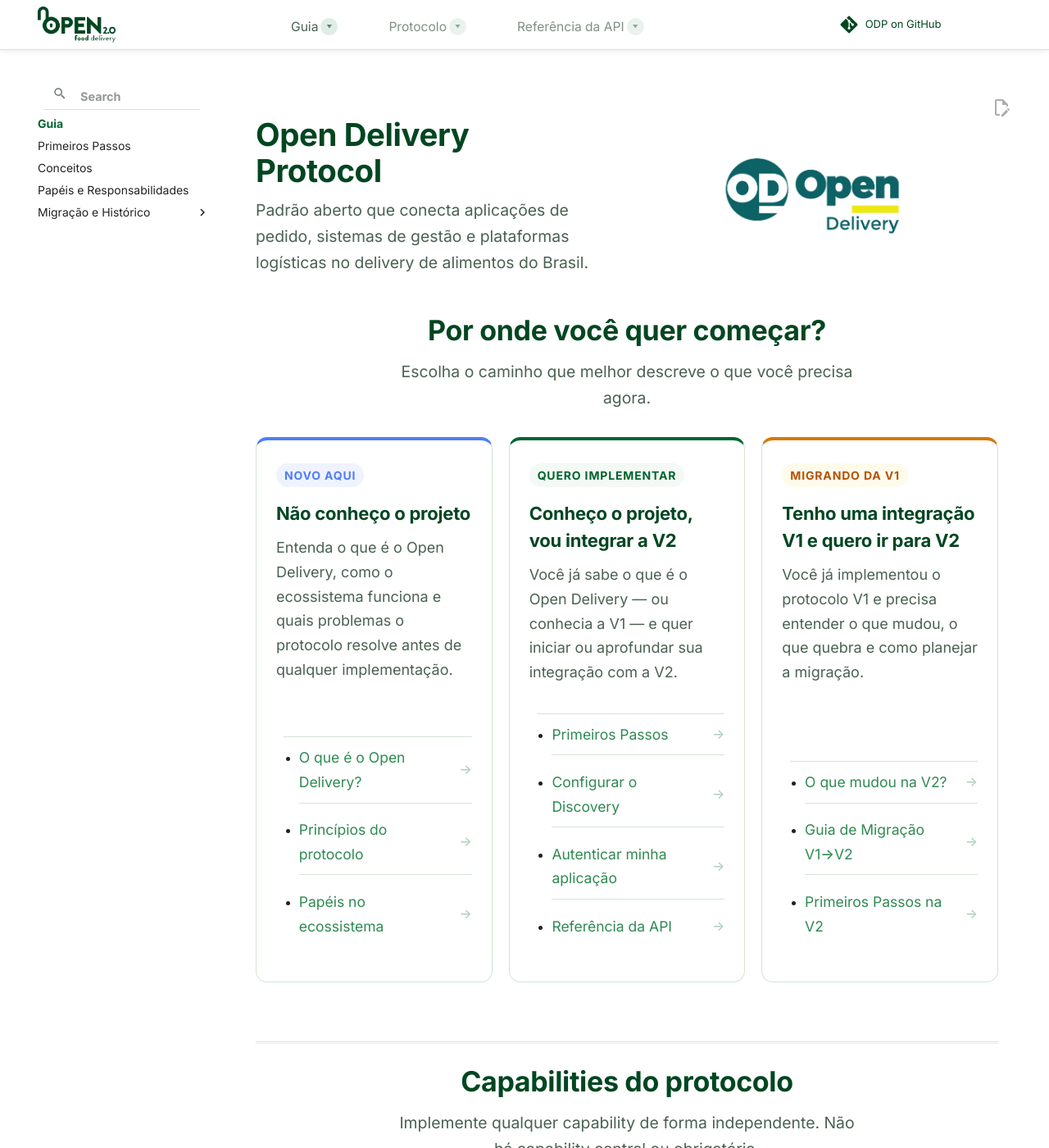
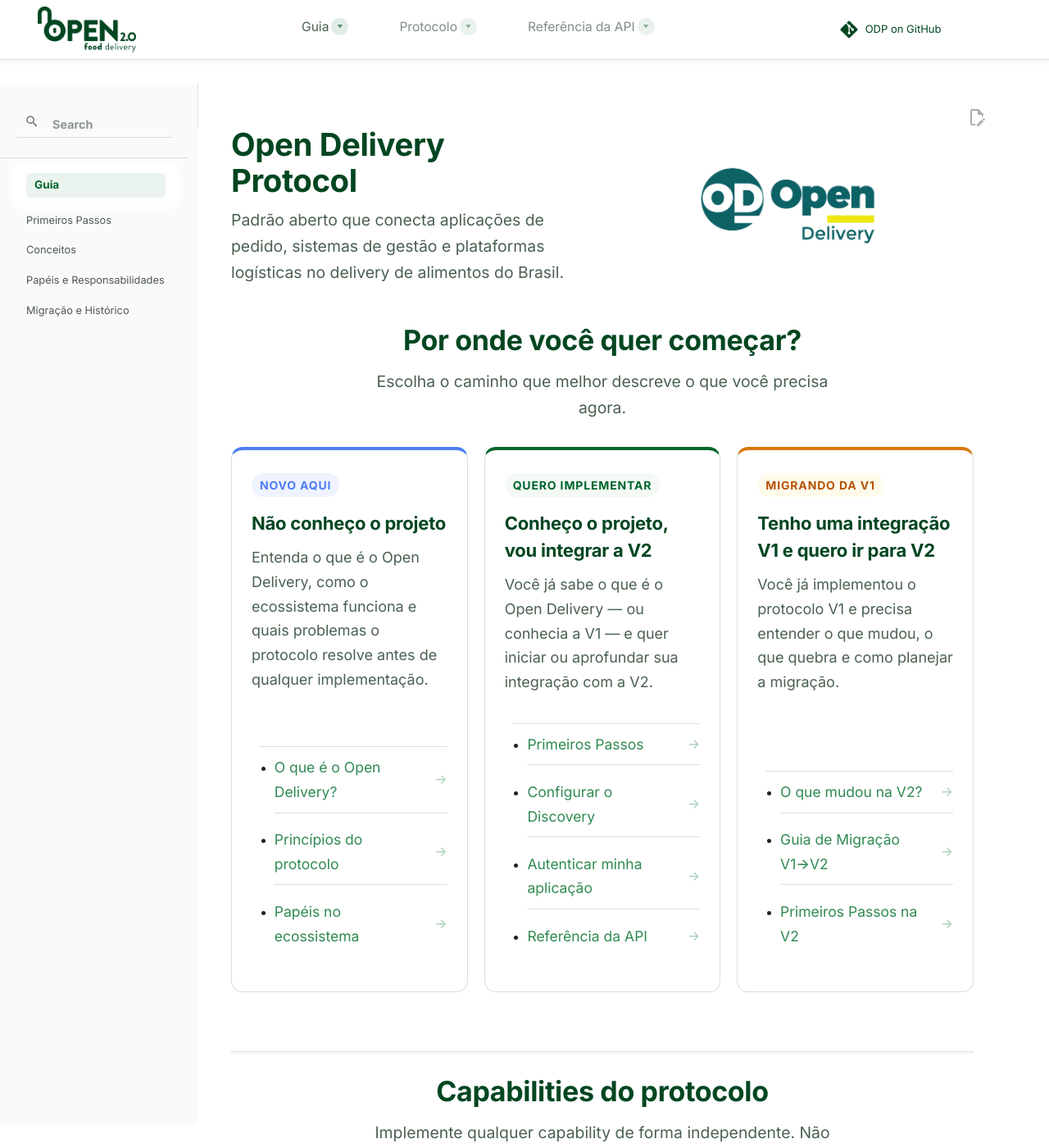
Before and after one commit to Abrasel-Nacional/opendelivery-v2, an MkDocs documentation site: the page built from docs/index.md, in a window 1280 px wide and 1400 px high. Shown: the whole window at 82% size. Built offline with MkDocs 1.6.1 and Material for MkDocs 9.7.7, drawn with Linux system fonts in a browser that asks for light colours; comment, search, counter and statistics services are not loaded.

Commit message:
Add .gitignore and update theme.css for sidebar styling and layout adjustments

```diff
--- a/docs/stylesheets/theme.css
+++ b/docs/stylesheets/theme.css
@@ -93,7 +93,7 @@
 
 .md-header__button.md-logo img,
 .md-header__button.md-logo svg {
-  height: 2.2rem;
+  height: 2.8rem;
   width: auto;
   filter: url(#od-logo-color);
 }
@@ -159,12 +159,100 @@
   .od-header-nav { display: none; }
 }
 
-/* ── Sidebar esquerda: encostar no topo ───────────────────────────────
-   O Material reserva 1.2rem de padding-top por padrão (.md-sidebar) antes
-   do primeiro item — com a busca custom ocupando esse topo, o respiro
-   ficava grande demais em relação à barra de tabs. */
+/* ── Sidebar esquerda ─────────────────────────────────────────────────
+   Remove o recuo lateral que o Material aplica por padrão, encostando
+   a sidebar na borda esquerda da página. O grid (.md-main__inner) tem
+   margin: 0 auto que o centraliza — zerando o margin-left ele passa a
+   alinhar à esquerda e a sidebar toca a borda do viewport. */
+.md-main__inner {
+  margin-left: 0 !important;
+}
+
 .md-sidebar--primary {
-  padding-top: 0.3rem;
+  padding-top: 1.4rem;
+  padding-left: 0;
+  left: 0 !important;
+  border-right: 1px solid var(--od-border);
+}
+
+.md-sidebar--primary .md-sidebar__scrollwrap {
+  margin: 0;
+  padding-left: 0;
+}
+
+.md-sidebar--primary .md-sidebar__inner {
+  padding-left: 0;
+}
+
+/* ── Sidebar nav: equiparado ao estilo do ReDoc ───────────────────────
+   Mesmo fundo (#fafafa), mesmas fontes/tamanhos/cores e hover,
+   espelhando a hierarquia depth0/depth1/depth2 do ReDoc. */
+
+/* Fundo igual ao sidebar do ReDoc — precisa cobrir a sidebar inteira,
+   incluindo scrollwrap e inner que têm background próprio no Material. */
+.md-sidebar--primary,
+.md-sidebar--primary .md-sidebar__scrollwrap,
+.md-sidebar--primary .md-sidebar__inner {
+  background-color: #fafafa !important;
+}
+
+/* Seção de nível 0: título do nav (ex: "Guia", "Protocolo") →
+   equivalente ao depth0 do ReDoc */
+.md-sidebar--primary .md-nav__title {
+  font-size: 0.62rem !important;
+  font-weight: 600 !important;
+  letter-spacing: 0.07em;
+  text-transform: uppercase;
+  color: var(--od-green) !important;
+  padding: 12px 1rem 2px;
+  border-top: 1px solid var(--od-border);
+  background-color: transparent;
+}
+
+.md-sidebar--primary .md-nav--primary > .md-nav__title {
+  border-top: none;
+  padding-top: 4px;
+}
+
+/* Links: o hover/active é aplicado no <li> (bloco de largura total)
+   em vez do <a>, evitando o efeito de "quadrado" em volta do texto. */
+.md-sidebar--primary .md-nav__item {
+  padding: 0 0.5rem;
+}
+
+.md-sidebar--primary .md-nav__link {
+  font-size: 0.68rem;
+  font-weight: 500;
+  color: var(--od-text);
+  display: block;
+  border-radius: 6px;
+  padding: 0.3rem 0.5rem;
+  transition: background-color 0.12s;
+}
+
+.md-sidebar--primary .md-nav__link:hover {
+  background-color: rgba(0, 101, 46, 0.06);
+  color: var(--od-text);
+}
+
+/* Links de segundo nível (sub-itens) → equivalente ao depth2 do ReDoc */
+.md-sidebar--primary .md-nav__item .md-nav .md-nav__link {
+  font-size: 0.64rem;
+  font-weight: 400;
+  opacity: 0.8;
+}
+
+.md-sidebar--primary .md-nav__item .md-nav .md-nav__link:hover {
+  background-color: rgba(0, 101, 46, 0.06);
+  opacity: 1;
+}
+
+/* Item ativo */
+.md-sidebar--primary .md-nav__link--active {
+  color: var(--od-green) !important;
+  font-weight: 600;
+  background-color: rgba(0, 101, 46, 0.08);
+  opacity: 1;
 }
 
 /* ── Medida de leitura ──────────────────────────────────────────────
@@ -274,7 +362,9 @@
   display: block;
   position: relative;
   z-index: 999;
-  padding: 0.15rem 0 0.4rem;
+  padding: 0.15rem 0 1.2rem;
+  margin-bottom: 0.6rem;
+  border-bottom: 1px solid var(--od-border);
 }
 
 .md-search.od-sidebar-search .md-search__inner {
@@ -369,10 +459,14 @@
 }
 
 @media screen and (max-width: 59.984375em) {
-  .md-search.od-sidebar-search .md-search__inner {
-    position: static;
-    height: auto;
-    opacity: 1;
-    transform: none;
+  /* No mobile o sidebar vira drawer — esconde o search customizado
+     para não conflitar com o botão de fechar (back) do drawer, e
+     reabilita o ícone de busca nativo no cabeçalho. */
+  .md-search.od-sidebar-search {
+    display: none;
+  }
+
+  .md-header__button.md-icon[for="__search"] {
+    display: inline-flex;
   }
 }
```
Also changed, not shown: 1 other file.
